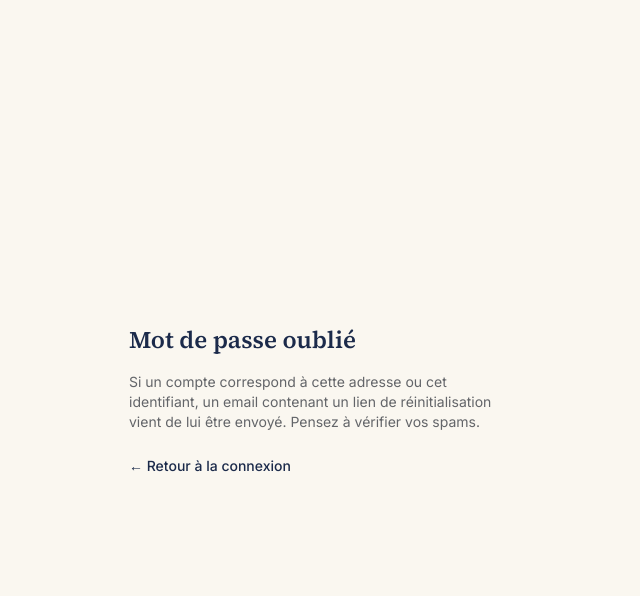
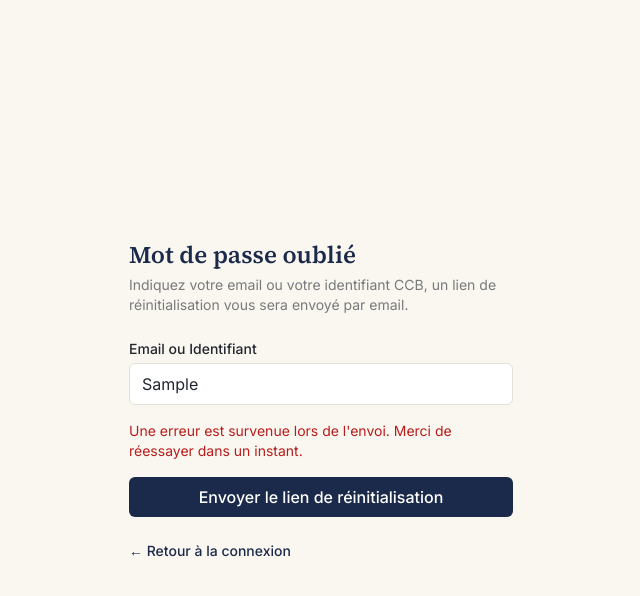
Before and after one commit to Mawouegnigan/ccb-platform, a Next.js app in the folder web/: page /mot-de-passe-oublie in a window 1280 px wide. Both pictures are taken after typing "Sample" into the empty fields and a click on the button "Envoyer le lien de réinitialisation". Shown: the top 596 px of the page, without its empty margins (319-959 px from the left). Built offline with nearby package versions, Linux system fonts and the light colour scheme; no server answers.

Commit message:
fix: vérification numéro identifiant

```diff
--- a/web/src/app/mot-de-passe-oublie/page.tsx
+++ b/web/src/app/mot-de-passe-oublie/page.tsx
@@ -9,10 +9,12 @@ export default function MotDePasseOubliePage() {
   const [login, setLogin] = useState("");
   const [loading, setLoading] = useState(false);
   const [envoye, setEnvoye] = useState(false);
+  const [erreur, setErreur] = useState<string | null>(null);
 
   async function handleSubmit(e: React.FormEvent) {
     e.preventDefault();
     setLoading(true);
+    setErreur(null);
 
     // Même logique de résolution que /login : identifiant CCB -> email.
     // En cas d'échec de résolution, on tente quand même avec la saisie
@@ -33,12 +35,25 @@ export default function MotDePasseOubliePage() {
       // Échec réseau sur la résolution : on continue avec la saisie brute.
     }
 
-    await supabase.auth.resetPasswordForEmail(resolvedEmail, {
+    const { error } = await supabase.auth.resetPasswordForEmail(resolvedEmail, {
       redirectTo: `${window.location.origin}/auth/callback?next=/reinitialiser-mot-de-passe`,
     });
 
     setLoading(false);
-    // Toujours le même message, que l'email/identifiant existe ou non.
+
+    // On distingue une vraie erreur serveur (rate limit, SMTP en panne...)
+    // d'un email/identifiant simplement inconnu : Supabase ne renvoie
+    // jamais d'erreur pour ce second cas, donc afficher l'erreur ici ne
+    // révèle rien sur l'existence d'un compte.
+    if (error) {
+      setErreur(
+        error.status === 429
+          ? "Trop de demandes ont été envoyées récemment. Merci de réessayer dans quelques minutes."
+          : "Une erreur est survenue lors de l'envoi. Merci de réessayer dans un instant."
+      );
+      return;
+    }
+
     setEnvoye(true);
   }
 
@@ -83,6 +98,8 @@ export default function MotDePasseOubliePage() {
                 />
               </div>
 
+              {erreur && <p className="text-sm text-red-700">{erreur}</p>}
+
               <button
                 type="submit"
                 disabled={loading}
```
